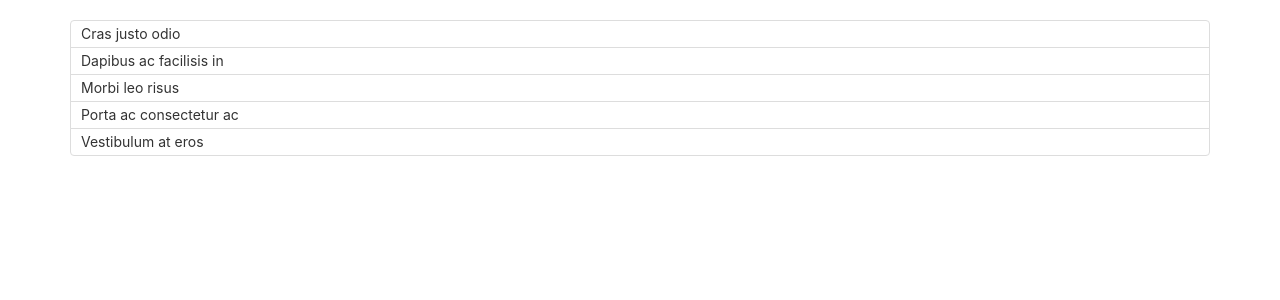
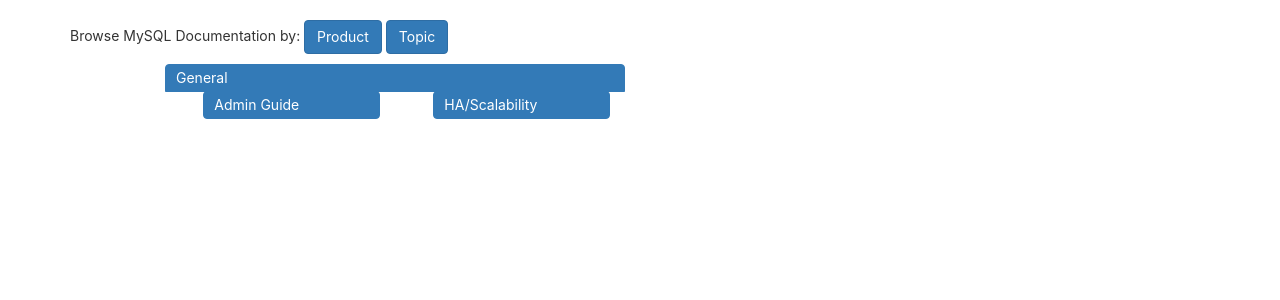
Before and after one commit to Ekko-Man/MySQL, a Flask app: page /documentation/topic in a window 1280 px wide. Shown: the part 94-394 px from the top of the page. Run offline with Flask 2, Linux system fonts and the light colour scheme; data that the repository does not hold is empty; some libraries are stand-ins or nearby versions.

Commit message:
topic page and updated product page size

```diff
--- a/app/routes.py
+++ b/app/routes.py
@@ -5,7 +5,7 @@
 from app import app, db
 from app.forms import LoginForm, RegistrationForm, EditProfileForm, PostForm, \
     ResetPasswordRequestForm, ResetPasswordForm
-from app.models import User, Post, ProductMysqlServer, ProductXDevAPI, ProductMySQLNDBCluster, EnterpriseDownload, ClusterDownload
+from app.models import User, Post, ProductMysqlServer, ProductXDevAPI, ProductMySQLNDBCluster, EnterpriseDownload, ClusterDownload, TopicGeneral,TopicAdministrator_Guides,TopicHA_Scalability
 from app.email import send_password_reset_email
 
 
@@ -207,7 +207,10 @@
 
 @app.route('/documentation/topic')
 def topic():
-    return render_template('Documentation/topic.html', title="Topic")
+    general=TopicGeneral.query.all()
+    admin=TopicAdministrator_Guides.query.all()
+    ha=TopicHA_Scalability.query.all()
+    return render_template('Documentation/topic.html', title="Topic",general=general,admin=admin,ha=ha)
 
 
 @app.route('/Download')
--- a/app/templates/Documentation/product 2.html
+++ b/app/templates/Documentation/product 2.html
@@ -3,14 +3,14 @@
 {% block app_content %}
        <p algin="left">Browse MySQL Documentation by: <a href="{{ url_for('product') }}" ) class="btn btn-primary">Product </a> <a href="{{ url_for('topic') }}" class="btn btn-primary">Topic </a></p>
 
-      <ul class="list-group col-sm-5 col-lg-5 col-sm-offset-1">
+      <ul class="list-group col-sm-5 col-lg-5 col-sm-offset-1 col-lg-offset-1">
       <li class="list-group-item list-group-item-action active">MySQL Server</li>
       {% for p in server %}
         <li class="list-group-item list-group-item-action"><a href="{{p.url}}">{{ p.name }}</a></li>
       {% endfor %}
       </ul>
 
-      <ul class="list-group col-sm-5 col-lg-5">
+      <ul class="list-group col-sm-5 col-lg-5 col-lg-offset-1">
       <li class="list-group-item list-group-item-action active">X DevAPI</li>
       {% for apis in api %}
         <li class="list-group-item list-group-item-action"><a href="{{apis.url}}">{{ apis.name }}</a></li>
@@ -18,7 +18,7 @@
       </ul>
 
 
-      <ul class="list-group col-sm-5 col-lg-5 col-sm-offset-1">
+      <ul class="list-group col-sm-5 col-lg-5 col-sm-offset-1 col-lg-offset-1">
       <li class="list-group-item list-group-item-action active">MySQLNDBCluster</li>
       {% for pcs in pc%}
         <li class="list-group-item list-group-item-action "><a href="{{pcs.url}}">{{ pcs.name }}</a></li>
--- a/app/templates/Documentation/topic.html
+++ b/app/templates/Documentation/topic.html
@@ -2,12 +2,28 @@
 
 
 {% block app_content %}
-    <ul class="list-group">
-  <li class="list-group-item">Cras justo odio</li>
-  <li class="list-group-item">Dapibus ac facilisis in</li>
-  <li class="list-group-item">Morbi leo risus</li>
-  <li class="list-group-item">Porta ac consectetur ac</li>
-  <li class="list-group-item">Vestibulum at eros</li>
-</ul>
+
+     <p algin="left">Browse MySQL Documentation by: <a href="{{ url_for('product') }}" ) class="btn btn-primary">Product </a> <a href="{{ url_for('topic') }}" class="btn btn-primary">Topic </a></p>
+
+  <ul class="list-group col-sm-5 col-lg-5 col-sm-offset-1 col-lg-offset-1">
+      <li class="list-group-item list-group-item-action active">General</li>
+      {% for g in general %}
+        <li class="list-group-item list-group-item-action"><a href="{{g.url}}">{{ g.name }}</a></li>
+      {% endfor %}
+
+    <ul class="list-group col-sm-5 col-lg-5 col-sm-offset-1 col-lg-offset-1">
+      <li class="list-group-item list-group-item-action active">Admin Guide</li>
+      {% for a in admin %}
+        <li class="list-group-item list-group-item-action"><a href="{{a.url}}">{{ a.name }}</a></li>
+      {% endfor %}
+      </ul>
+
+      <ul class="list-group col-sm-5 col-lg-5 col-sm-offset-1 col-lg-offset-1">
+      <li class="list-group-item list-group-item-action active">HA/Scalability</li>
+      {% for b in ha %}
+        <li class="list-group-item list-group-item-action"><a href="{b.url}}">{{ b.name }}</a></li>
+      {% endfor %}
+      </ul>
+
 
 {% endblock app_content %}
```
Also changed, not shown: app/models.py (+24 -0 lines), insert sql table data.py (+46 -1 lines).
